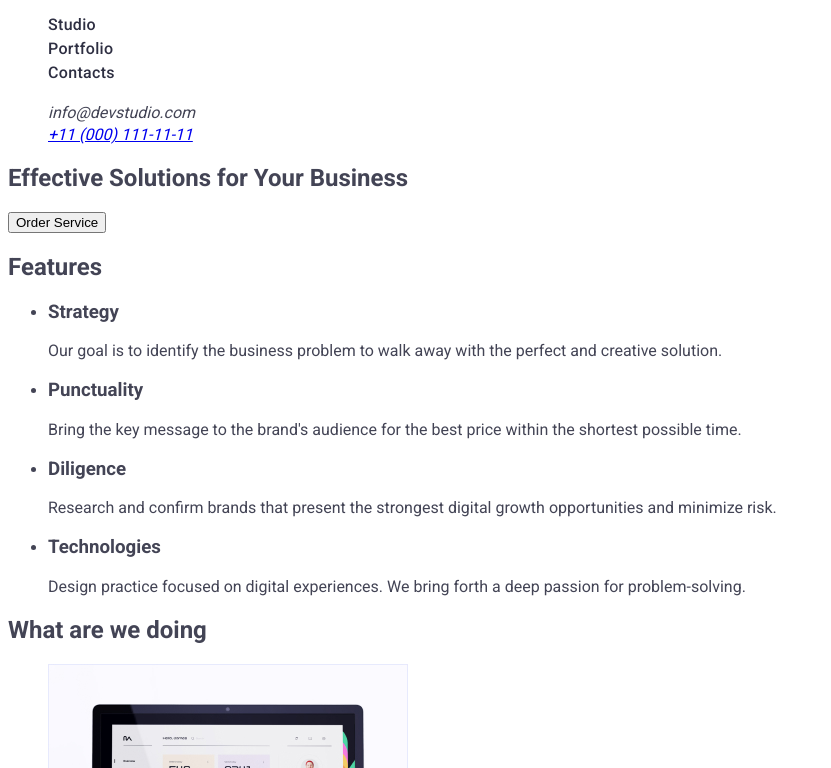
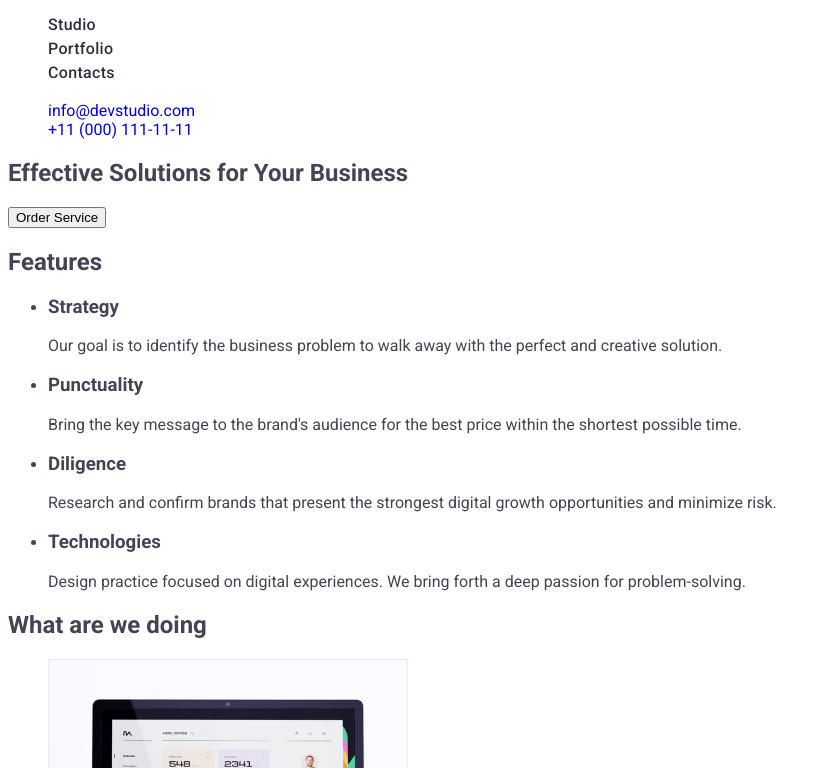
Before and after one commit to gektor558/goit-markup-hw-02, a plain HTML site: page index.html in a window 1280 px wide. Shown: the part 32-800 px from the top of the page, without its empty margins (0-831 px from the left). Drawn offline with Linux system fonts and the light colour scheme.

Commit message:
final fix header hw-02

```diff
--- a/css/styles.css
+++ b/css/styles.css
@@ -11,13 +11,14 @@ body {
 
 /* ----------------Header Section----------------*/
 
-.adress {
+.address {
     font-style: normal;
 }
 
 .mail {
     font-size: 16px;
     line-height: 1.5;
+    letter-spacing: 0.02em;
     color: #434455;
 }
 
--- a/index.html
+++ b/index.html
@@ -29,10 +29,14 @@
       <address class="address">
         <ul class="list">
           <li>
-            <a href="mailto:info@devstudio.com" class="mail link">info@devstudio.com</a>
+            <a href="mailto:info@devstudio.com" class="contacts link"
+              >info@devstudio.com</a
+            >
           </li>
           <li>
-            <a href="tel:+110001111111">+11 (000) 111-11-11</a>
+            <a href="tel:+110001111111" class="contacts link"
+              >+11 (000) 111-11-11</a
+            >
           </li>
         </ul>
       </address>
```
